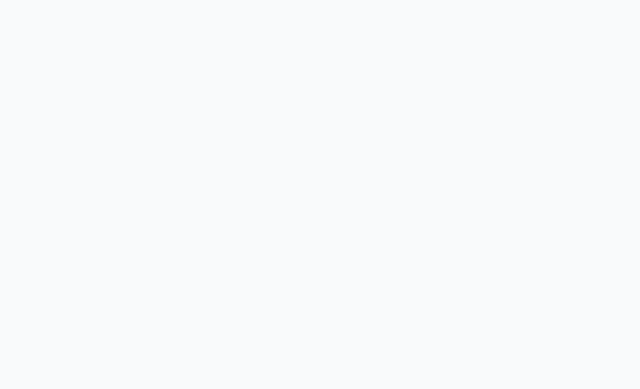
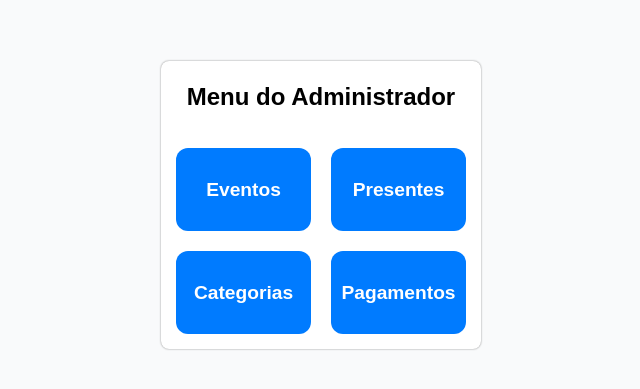
Before and after one commit to ElielSf/events-lister, a React (Vite) app in the folder web/: page /admin/menu in a window 1280 px wide. Before the commit this address had no page. Shown: the part 155-544 px from the top of the page, without its empty margins (319-959 px from the left). Built offline with nearby package versions, Linux system fonts and the light colour scheme; sample sign-in values are in the browser's storage.

Commit message:
feat: add route to admins menu

```diff
--- a/web/src/App.jsx
+++ b/web/src/App.jsx
@@ -9,6 +9,7 @@
 //importacao das paginas
 import LoginPage from "./pages/LoginPage/LoginPage.jsx";
 import RegisterPage from "./pages/RegisterPage/RegisterPage.jsx";
+import AdminMenuPage from "./pages/AdminMenuPage/AdminMenuPage.jsx";
 
 //importando a rota de verificacao de autenticacao e de admin
 import PrivateRoute from "./components/PrivateRoute/PrivateRoute.jsx";
@@ -22,6 +23,14 @@
         <Route path="/" element={<Navigate to="/login" replace />} />
         <Route path="/login" element={<LoginPage />} />
         <Route path="/register" element={<RegisterPage />} />
+        <Route
+          path="/admin/menu"
+          element={
+            <AdminRoute>
+              <AdminMenuPage />
+            </AdminRoute>
+          }
+        />
       </Routes>
     </Router>
   );
```
